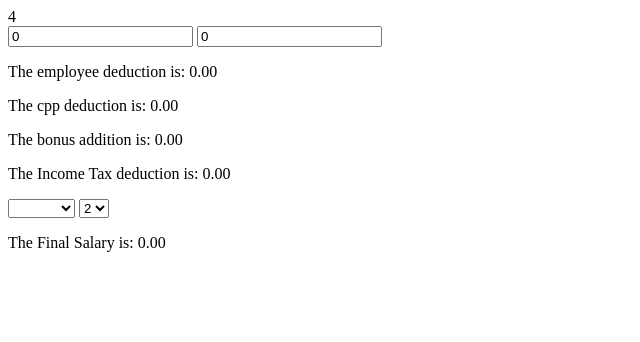
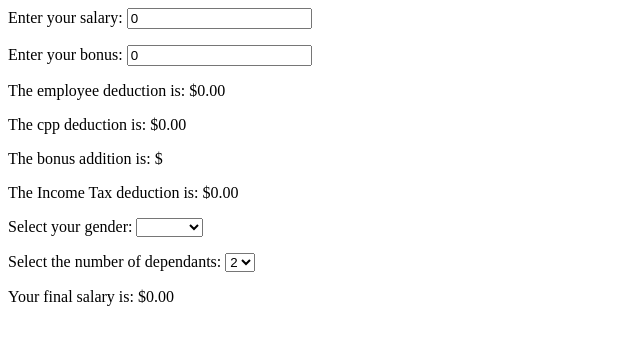
Before and after one commit to akshitamathur/AngularSalaryCalculator, a plain HTML site: page index.html in a window 1280 px wide. Shown: the whole page, without its empty margins (0-640 px from the left). Drawn offline with nearby package versions, Linux system fonts and the light colour scheme.

Commit message:
Clean Up

```diff
--- a/index.html
+++ b/index.html
@@ -3,55 +3,32 @@
 	<head>
 		<title>Angular Salary App</title>
 		<script src="https://ajax.googleapis.com/ajax/libs/angularjs/1.4.5/angular.min.js"></script>
+		<script src="//cdnjs.cloudflare.com/ajax/libs/less.js/2.5.3/less.min.js"></script>
 	</head>
 
 	<body ng-app="myApp">
 
-		{{2+2}}
-		<!-- <div>
-			<h2>{{title}}</h2>
-		</div> -->
-		<div ng-controller="MathController">
-			<input type="text" ng-model="gross" placeholder="Enter your salary."/>
-			<input type="text" ng-model="bonus" placeholder="Enter your bonus." />
-			<p> The employee deduction is: {{empInsurance().toFixed(2)}}</p>
-			<p> The cpp deduction is: {{cppDeduction().toFixed(2)}}<p>
-			<p> The bonus addition is: {{bonusAdd().toFixed(2)}}<p>
-			<p> The Income Tax deduction is: {{incomeTax().toFixed(2)}}<p>
+	<div ng-controller="MathController">
+      <p>Enter your salary: <input type="text" ng-model="gross"/> </p>
+      <p>Enter your bonus: <input type="text" ng-model="bonus"/></p>
+			<p> The employee deduction is: ${{empInsurance().toFixed(2)}}</p>
+			<p> The cpp deduction is: ${{cppDeduction().toFixed(2)}}<p>
+			<p> The bonus addition is: ${{bonusAdd.toFixed(2)}}<p>
+			<p> The Income Tax deduction is: ${{incomeTax().toFixed(2)}}<p>
 
+      <p>Select your gender:
+      <select ng-options="gender for gender in genders" ng-model="selectedG" ng-init="selectedG = true"></select>
+  		</p>
 
-			<!-- <p> The CPP deduction is: {{cpp()}}</p> -->
-            <select ng-options="gender for gender in genders" ng-model="selectedG" ng-init="selectedG = true"></select>
+      <p> Select the number of dependants:
+      <select ng-options="dependant for dependant in dependants" ng-model="selectedD"></select>
+      </p>
 
-            <select ng-options="dependant for dependant in dependants" ng-model="selectedD"></select>
-
-				<div ng-switch on="selectedD">
-      				<div ng-switch-when="2"></div>
-      				<div ng-switch-when="3"></div>
-      				<div ng-switch-when="4"></div>
-  				</div>
-
-
-				<div ng-switch on="selectedG">
-					<div ng-switch-when="Male"></div>
-					<div ng-switch-when="Female"></div>
-				</div>
-
-				<p> The Final Salary is: {{totalSalary().toFixed(2)}}<p>
-
-
-
+			<p> Your final salary is: ${{totalSalary().toFixed(2)}}</p>
 
 	</body>
 
+	<script src="app.js"></script>
+	<script src="angular.js"></script>
 
-<script src="app.js"></script>
-<script src="angular.js"></script>
-<!-- <script src="Angular/Controllers/MainController.js"></script> -->
-<script>
-
-
-
-</script>
-
-	</html>
+</html>
```
